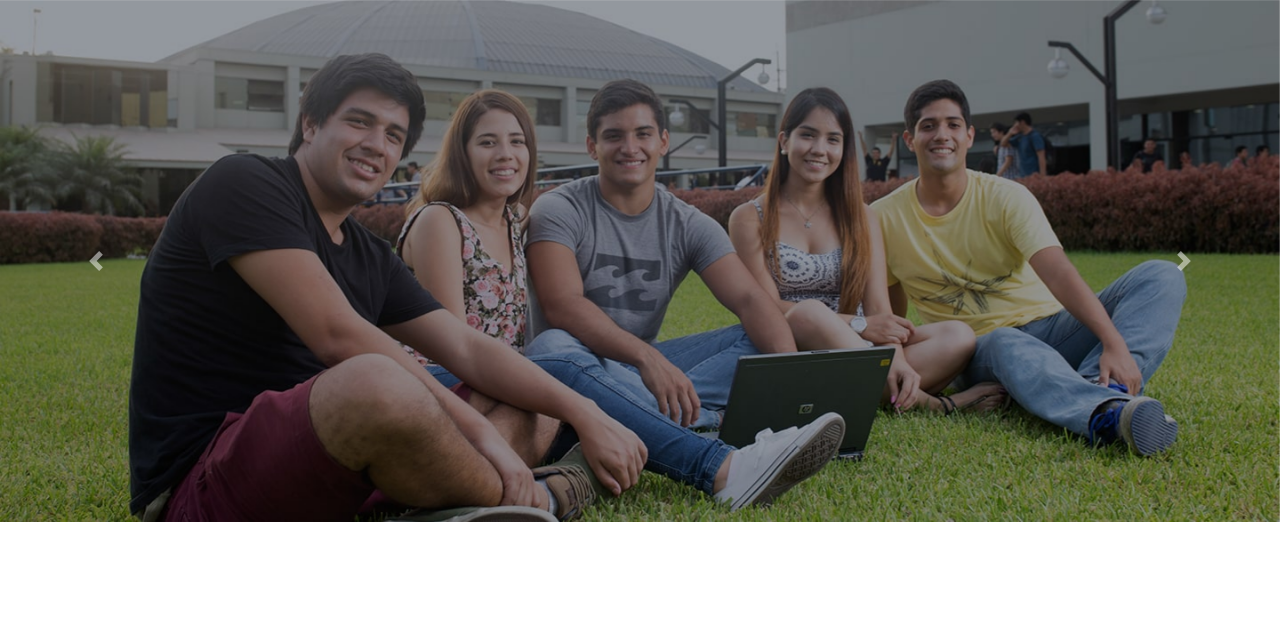
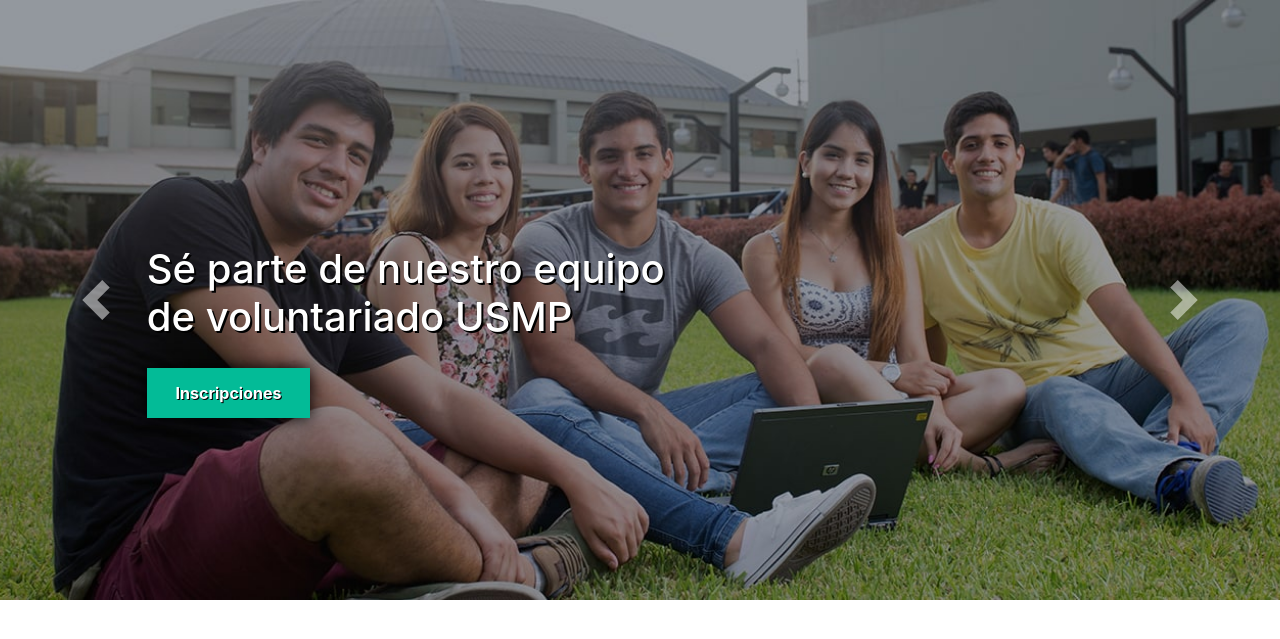
Before and after one commit to cj3096/Resp_Social, a PHP site: page / in a window 1280 px wide. Shown: the part 140-779 px from the top of the page. Run offline with PHP 8.4, Linux system fonts and the light colour scheme.

Commit message:
fix-slider

```diff
--- a/css/styles.css
+++ b/css/styles.css
@@ -156,3 +156,69 @@ a.nav-link{
         padding-left: .7rem !important;
     }
 }
+
+.slider1 , .slider2 , .slider3{
+    background-image: url('../img/slider/1.jpg') !important;
+    background-position: center !important;
+    background-size: cover !important;
+    background-repeat: no-repeat !important;
+    height: 600px;
+    position: relative;
+    z-index: 1;
+}
+
+.slider1 img , .slider2 img , .slider3 img{
+    width: 100% !important;
+    display: block !important;
+}
+
+.texto-fade h1{
+    color:white;
+    text-shadow: 2px 2px black;
+}
+
+.texto-fade{
+    padding: 15% 20%;
+    padding-bottom: 10%;
+    padding-left: 2%;
+    padding-right: 28%;
+    height: 600px;
+}
+
+.centrar{
+    display: flex !important;
+   justify-content: center !important;
+   align-items: center !important;
+}
+
+.boton-slide{
+    margin-top: 3%;
+    margin-right: 75%;
+    padding: 2% 5%;
+    background: #03bb97;
+    color:white;
+    font-weight: bold;
+    text-shadow: 1px 1px black;
+    box-shadow: 0 0 1em black;
+}
+
+.boton-slide a, .boton-slide a:hover{
+    color:white;
+    text-shadow: 1px 1px black;
+    text-decoration: none;
+}
+
+.boton-slide:hover{
+    transition: 1s;
+    -webkit-transform:scale(.9);
+    transform:scale(.9);
+    overflow:hidden;
+    cursor:pointer;
+}
+
+.carousel-control-next-icon, .carousel-control-prev-icon {
+    display: inline-block;
+    width: 40px !important;
+    height: 60px !important;
+    background: no-repeat 50%/100% 100%;
+}
--- a/inc/slider.php
+++ b/inc/slider.php
@@ -1,15 +1,62 @@
 <div id="carrusel-usmp" class="carousel slide d-none d-md-block" data-ride="carousel">
   <div class="carousel-inner">
-    <div class="carousel-item active" data-interval="6000">
-      <img src="./img/slider/1.jpg" class="d-block w-100" alt="...">
+
+  <!-- <div class="row" style="display:flex"> -->
+    <div class="carousel-item active slider1" data-interval="6000" data-pause="hover">
+      <div class="texto-fade centrar">
+
+          <div class="row">
+              <div class="col-md-12">
+                    <h1>Sé parte de nuestro equipo <br> de voluntariado USMP</h1>
+             </div>
+              <div class="col-md-12">
+                    <div class="boton-slide centrar">
+                    <a href="#">
+                    Inscripciones
+                    </a>
+                    </div>
+              </div>
+          </div>
+
+      </div>
     </div>
-    <div class="carousel-item" data-interval="6000">
-      <img src="./img/slider/1.jpg" class="d-block w-100" alt="...">
+
+    <div class="carousel-item slider2" data-interval="6000" data-pause="hover">
+      <div class="texto-fade centrar">
+           <div class="row">
+              <div class="col-md-12">
+                    <h1>Sé parte de nuestro equipo <br> de voluntariado USMP</h1>
+             </div>
+              <div class="col-md-12">
+                    <div class="boton-slide centrar">
+                    <a href="#">
+                    Inscripciones
+                    </a>
+                    </div>
+              </div>
+          </div>
+      </div>
     </div>
-    <div class="carousel-item" data-interval="6000">
-      <img src="./img/slider/1.jpg" class="d-block w-100" alt="...">
+
+    <div class="carousel-item slider3" data-interval="6000" data-pause="hover">
+      <div class="texto-fade centrar">
+      <div class="row">
+              <div class="col-md-12">
+                    <h1>Sé parte de nuestro equipo <br> de voluntariado USMP</h1>
+             </div>
+              <div class="col-md-12">
+                    <div class="boton-slide centrar">
+                    <a href="#">
+                    Inscripciones
+                    </a>
+                    </div>
+              </div>
+          </div>
+      </div>
     </div>
   </div>
+
+  <!-- </div> -->
   <a class="carousel-control-prev" href="#carrusel-usmp" role="button" data-slide="prev">
     <span class="carousel-control-prev-icon" aria-hidden="true"></span>
     <span class="sr-only">Previous</span>
```
